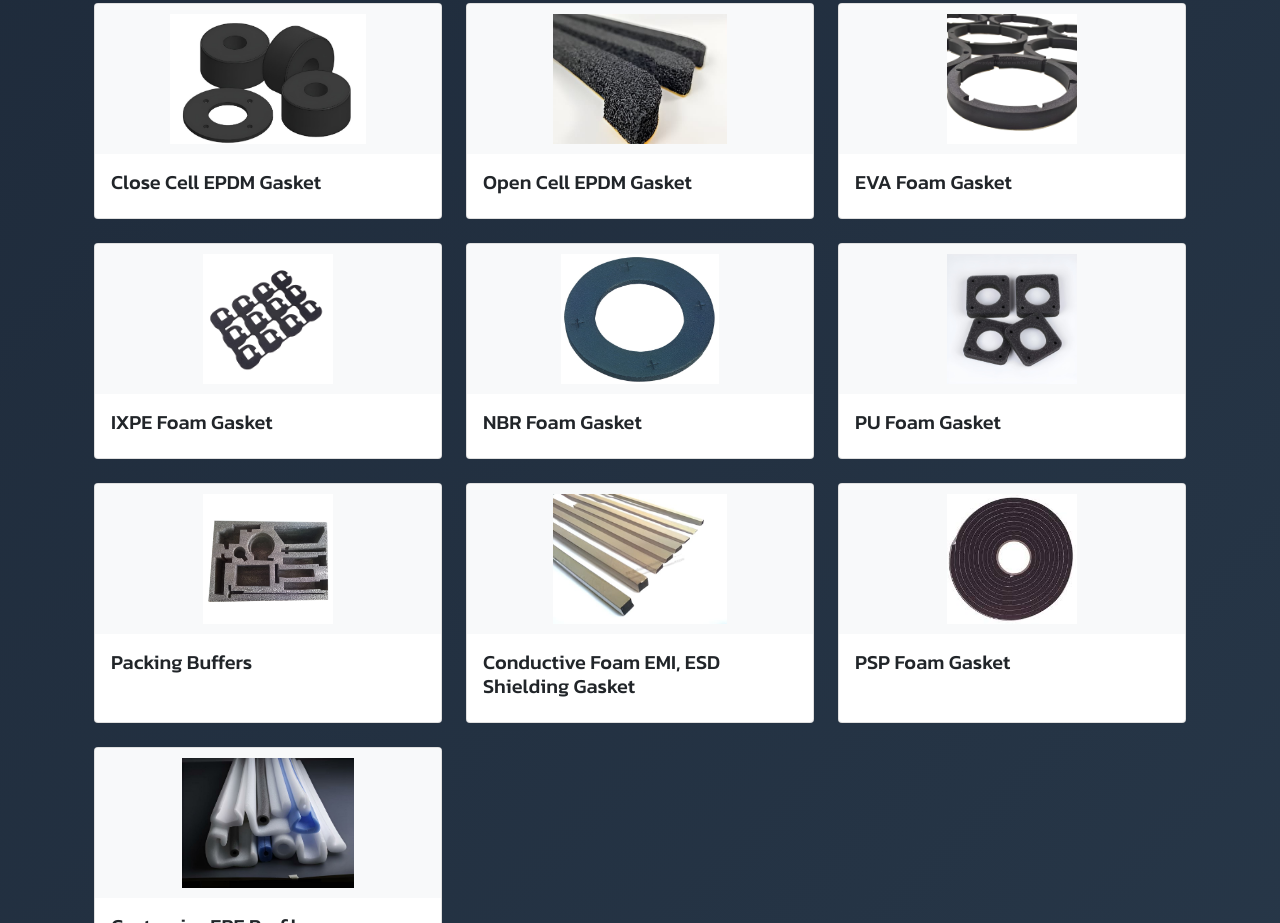
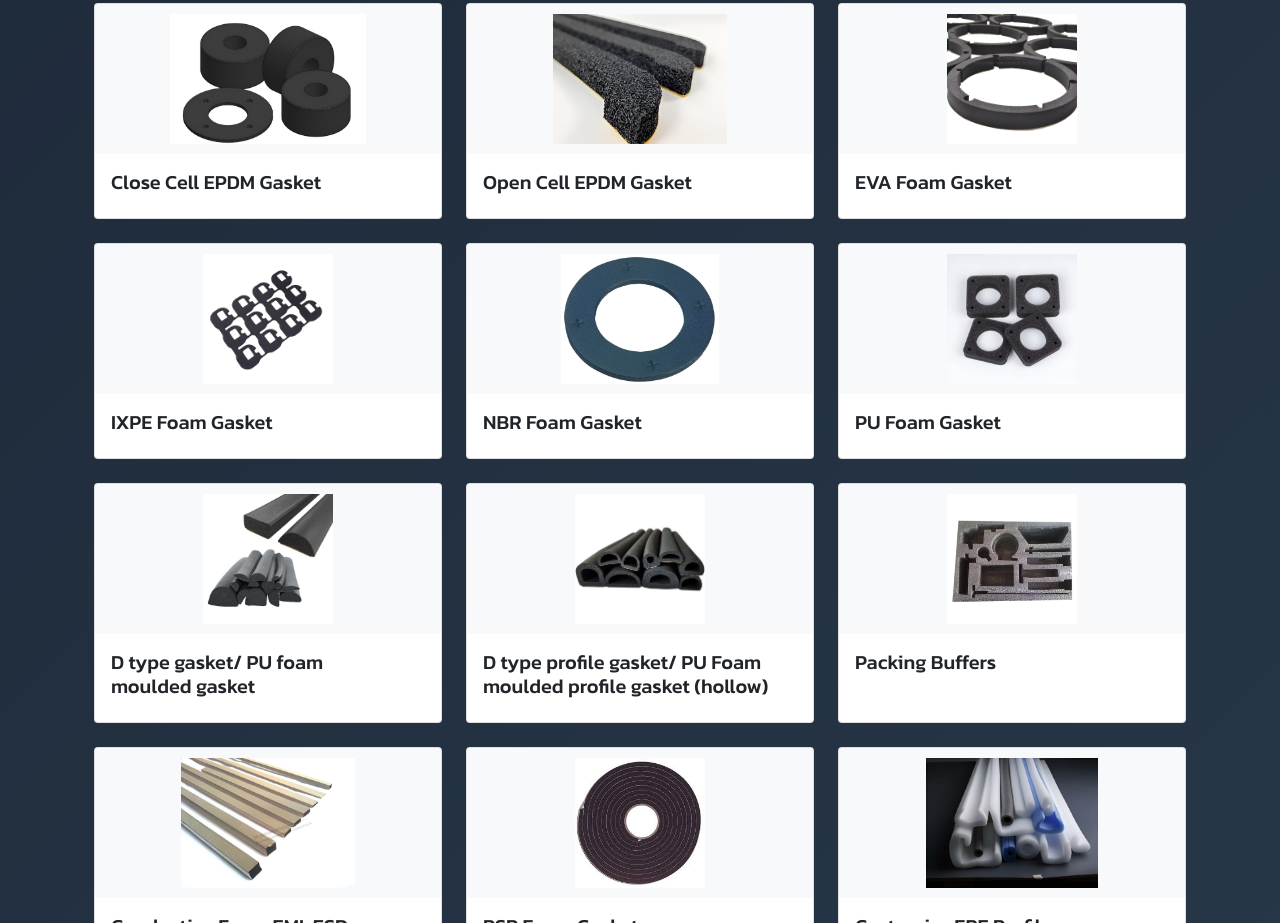
Before and after one commit to nikhilnc1/SABSRT, a plain HTML site: page src/gaskets.html in a window 1280 px wide. Shown: the part 313-1236 px from the top of the page. Drawn offline with nearby package versions, Linux system fonts and the light colour scheme.

Commit message:
complete Project

```diff
--- a/src/gaskets.html
+++ b/src/gaskets.html
@@ -319,7 +319,9 @@
                                                 <li><a href="./gaskets.html"><span>EVA Foam Gasket</span></a></li>
                                                 <li><a href="./gaskets.html"><span>IXPE Foam Gasket</span></a></li>
                                                 <li><a href="./gaskets.html"><span>NBR Foam Gasket</span></a></li>
-                                                <li><a href="./gaskets.html"><span>PU Foam Gasket</span></a></li>
+                                                 <li><a href="./gaskets.html"><span>PU Foam Gasket</span></a></li>
+                                                <li><a href="./gaskets.html"><span>D type gasket/ PU foam moulded gasket</span></a></li>
+                                                <li><a href="./gaskets.html"><span>D type profile gasket/ PU Foam moulded profile gasket (hollow)</span></a></li>
                                                 <li><a href="./gaskets.html"><span>Packing Buffers</span></a></li>
                                                 <li><a href="./gaskets.html"><span>Conductive Foam EMI, ESD Shielding
                                                             Gasket</span></a></li>
@@ -444,6 +446,22 @@
                     <img src="./assets/gaskets/PU Foam Gasket.jfif" class="card-img-top" alt="PU Foam Gasket">
                     <div class="card-body">
                         <h5 class="card-title">PU Foam Gasket</h5>
+                    </div>
+                </div>
+            </div>
+            <div class="col">
+                <div class="card h-100">
+                    <img src="./assets/gaskets/D_type_moduled_gasket.jpg" class="card-img-top" alt="PU Foam Gasket">
+                    <div class="card-body">
+                        <h5 class="card-title">D type gasket/ PU foam moulded gasket</h5>
+                    </div>
+                </div>
+            </div>
+            <div class="col">
+                <div class="card h-100">
+                    <img src="./assets/gaskets/D_type_moduled_gasket_hollow.jpg" class="card-img-top" alt="PU Foam Gasket">
+                    <div class="card-body">
+                        <h5 class="card-title">D type profile gasket/ PU Foam moulded profile gasket (hollow)</h5>
                     </div>
                 </div>
             </div>
```
Also changed, not shown: src/aboutus.html (+2 -0 lines), src/contactus.html (+3 -1 lines), src/index.html (+3 -1 lines), src/insulationtubessleeve.html (+3 -1 lines), src/labelstickers.html (+3 -1 lines), src/maskingdiecuts.html (+3 -1 lines), src/product.html (+3 -1 lines), src/tapes.html (+3 -1 lines), src/assets/gaskets/D_type_moduled_gasket.jpg (added), src/assets/gaskets/D_type_moduled_gasket_hollow.jpg (added).
